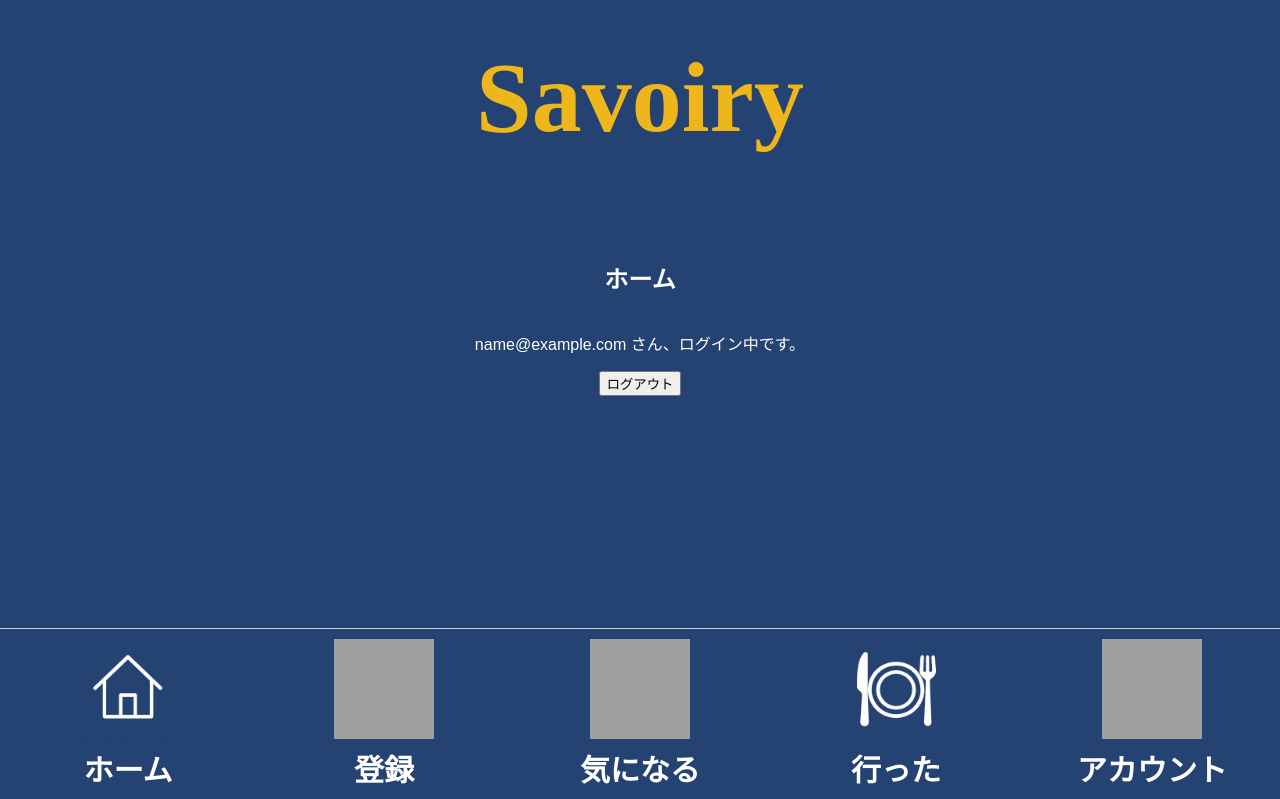
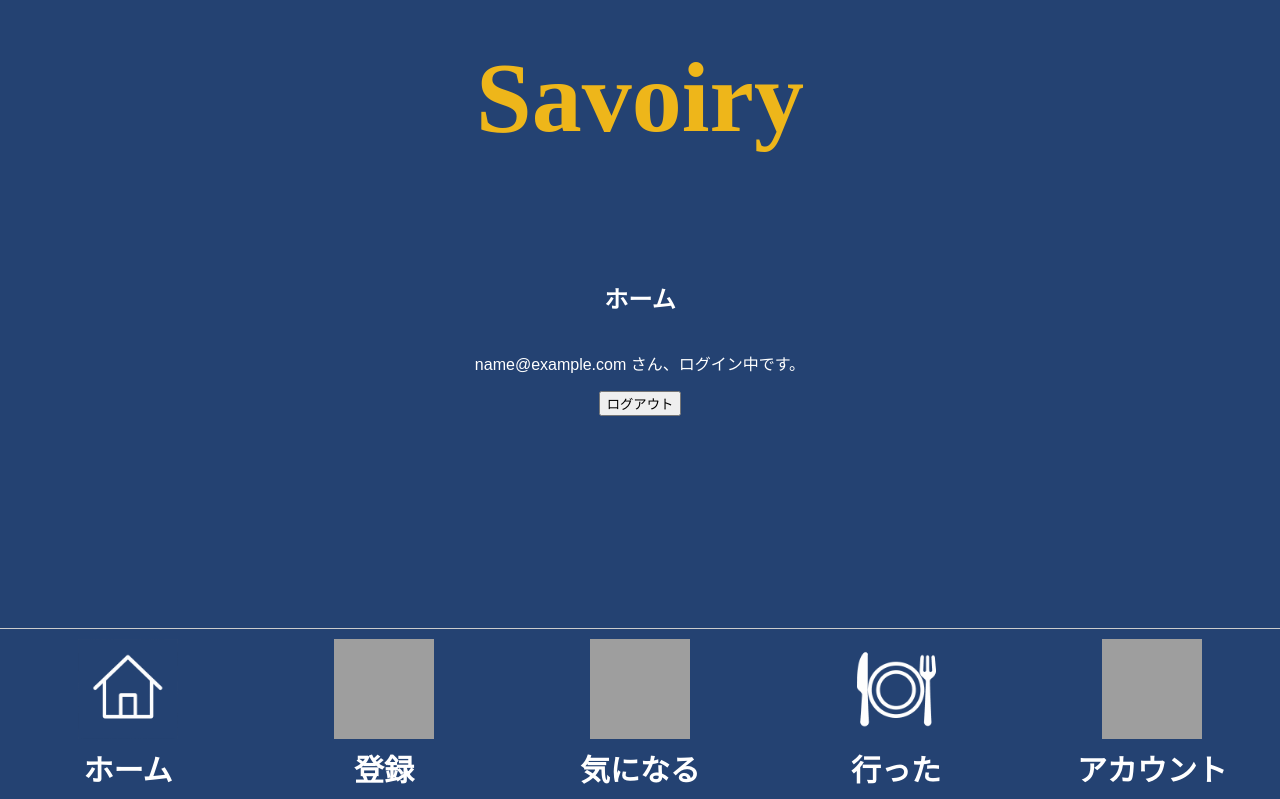
Before and after one commit to kazu-king22/Savoiry, a Django app: page /savoiry/home/ in a window 1280 px wide. Shown: the top 799 px of the page. Run offline with Django 5.2, Linux system fonts and the light colour scheme; the visitor is signed in with stand-in values (Sample User, id 1); grey boxes are pictures that could not be loaded.

Commit message:
再レビュー５修正完了

```diff
--- a/savoiry_project/settings.py
+++ b/savoiry_project/settings.py
@@ -27,7 +27,7 @@ SECRET_KEY = 'django-insecure-7i)6pqux-*e(zv0n9-lm(ur2oa@nu27xmqe%7(o88^mhiu=shi
 # SECURITY WARNING: don't run with debug turned on in production!
 DEBUG = True
 
-ALLOWED_HOSTS = ["127.0.0.1", "localhost", "192.168.0.10"]
+ALLOWED_HOSTS = ["127.0.0.1", "localhost", "192.168.0.9"]
 
 
 
--- a/static/css/base.css
+++ b/static/css/base.css
@@ -1,5 +1,4 @@
 html, body {
-  height: 100%;
   margin: 0;
   padding: 0;
   overflow-x: hidden;
@@ -32,11 +31,10 @@ html, body {
   display: flex;
   flex-direction: column;
   align-items: center;
-  justify-content: flex-start;
   width: 100%;
-  min-height: calc(100vh - 220px);
-  padding-top: 120px;
-  padding-bottom: 100px;
+  padding-top: 140px;
+  padding-bottom: 120px;
+  min-height: auto; /* 重要: 100vh 使用しない */
   box-sizing: border-box;
 }
 
@@ -50,7 +48,9 @@ html, body {
   display: flex;
   justify-content: space-around;
   padding: 10px 0;
+  padding-bottom: calc(10px + env(safe-area-inset-bottom)); /* ← iPhone安定化 */
   z-index: 1500;
+  transform: translateZ(0);
 }
 
 .bottom-nav ul {
```
